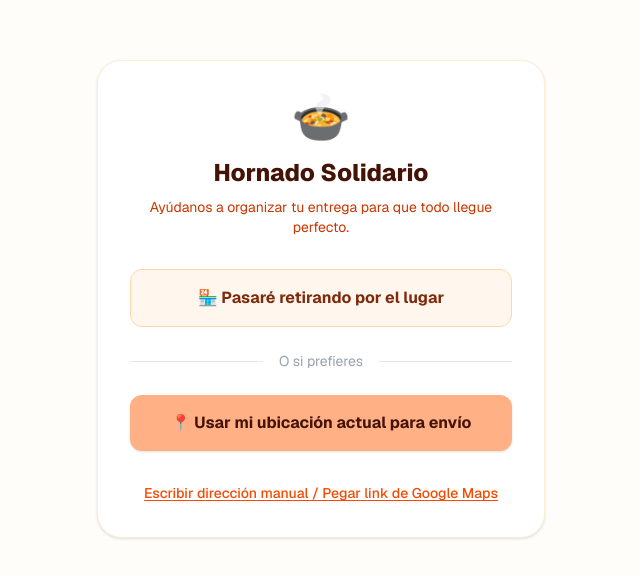
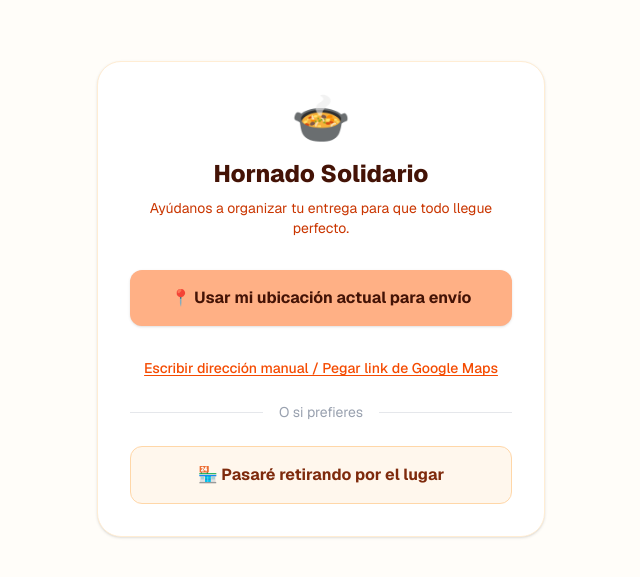
Before and after one commit to JustinRdev0921/ticket-app, a Next.js app: page /entrega/1 in a window 1280 px wide. Shown: the part 101-678 px from the top of the page, without its empty margins (319-959 px from the left). Built offline with nearby package versions, Linux system fonts and the light colour scheme.

Commit message:
fix codigo de pais

```diff
--- a/app/components/TicketTable.tsx
+++ b/app/components/TicketTable.tsx
@@ -322,7 +322,14 @@ export default function TicketTable({
                             {boleto.NumeroTelefonoComprador && (
                               <div className="flex justify-center">
                                 <a
-                                  href={`https://wa.me/${boleto.NumeroTelefonoComprador}?text=${encodeURIComponent(`¡Hola ${boleto.NombreComprador}! 🍲 Gracias por apoyar nuestro Hornado solidario.\n\n📍 Te esperamos en: https://maps.app.goo.gl/5aVqM158E4JTF62p7\n\nPara agilizar tu pedido, indícanos si pasarás retirando tus platos por el lugar o si necesitas envío a domicilio ingresando aquí: ${baseUrl}/entrega/${boleto.CompraId}`)}`}
+                                  href={`https://wa.me/${
+                                    boleto.NumeroTelefonoComprador.startsWith(
+                                      "0",
+                                    )
+                                      ? "593" +
+                                        boleto.NumeroTelefonoComprador.slice(1)
+                                      : boleto.NumeroTelefonoComprador
+                                  }?text=${encodeURIComponent(`¡Hola ${boleto.NombreComprador}! 🍲 Gracias por apoyar nuestra comida solidaria.\n\n📍 Te esperamos en: [AQUÍ_TU_DIRECCIÓN_O_LINK_DE_MAPS]\n\nPara agilizar tu pedido, por favor indícanos si necesitas envío a domicilio ingresando aquí: ${baseUrl}/entrega/${boleto.CompraId}`)}`}
                                   target="_blank"
                                   rel="noopener noreferrer"
                                   className="inline-block bg-[#25D366] text-white py-1 px-3 rounded-full text-xs font-medium hover:bg-green-600 transition-colors shadow-sm"
--- a/app/entrega/[id]/page.tsx
+++ b/app/entrega/[id]/page.tsx
@@ -61,18 +61,7 @@ export default function PaginaEntrega() {
 
         {paso === 1 && (
           <div className="space-y-4">
-            <button
-              onClick={() => guardarPreferencia('Local')}
-              disabled={loading}
-              className="w-full bg-orange-50 hover:bg-orange-100 border border-orange-200 text-orange-900 font-bold py-4 px-4 rounded-xl transition-colors"
-            >
-              🏪 Pasaré retirando por el lugar
-            </button>
-            <div className="relative flex items-center py-2">
-              <div className="flex-grow border-t border-gray-200"></div>
-              <span className="flex-shrink-0 mx-4 text-gray-400 text-sm">O si prefieres</span>
-              <div className="flex-grow border-t border-gray-200"></div>
-            </div>
+
             <button
               onClick={capturarGPS}
               disabled={loading}
@@ -85,6 +74,19 @@ export default function PaginaEntrega() {
               className="text-orange-600 font-medium text-sm mt-4 underline underline-offset-2"
             >
               Escribir dirección manual / Pegar link de Google Maps
+            </button>
+
+            <div className="relative flex items-center py-2">
+              <div className="flex-grow border-t border-gray-200"></div>
+              <span className="flex-shrink-0 mx-4 text-gray-400 text-sm">O si prefieres</span>
+              <div className="flex-grow border-t border-gray-200"></div>
+            </div>
+                        <button
+              onClick={() => guardarPreferencia('Local')}
+              disabled={loading}
+              className="w-full bg-orange-50 hover:bg-orange-100 border border-orange-200 text-orange-900 font-bold py-4 px-4 rounded-xl transition-colors"
+            >
+              🏪 Pasaré retirando por el lugar
             </button>
           </div>
         )}
```
